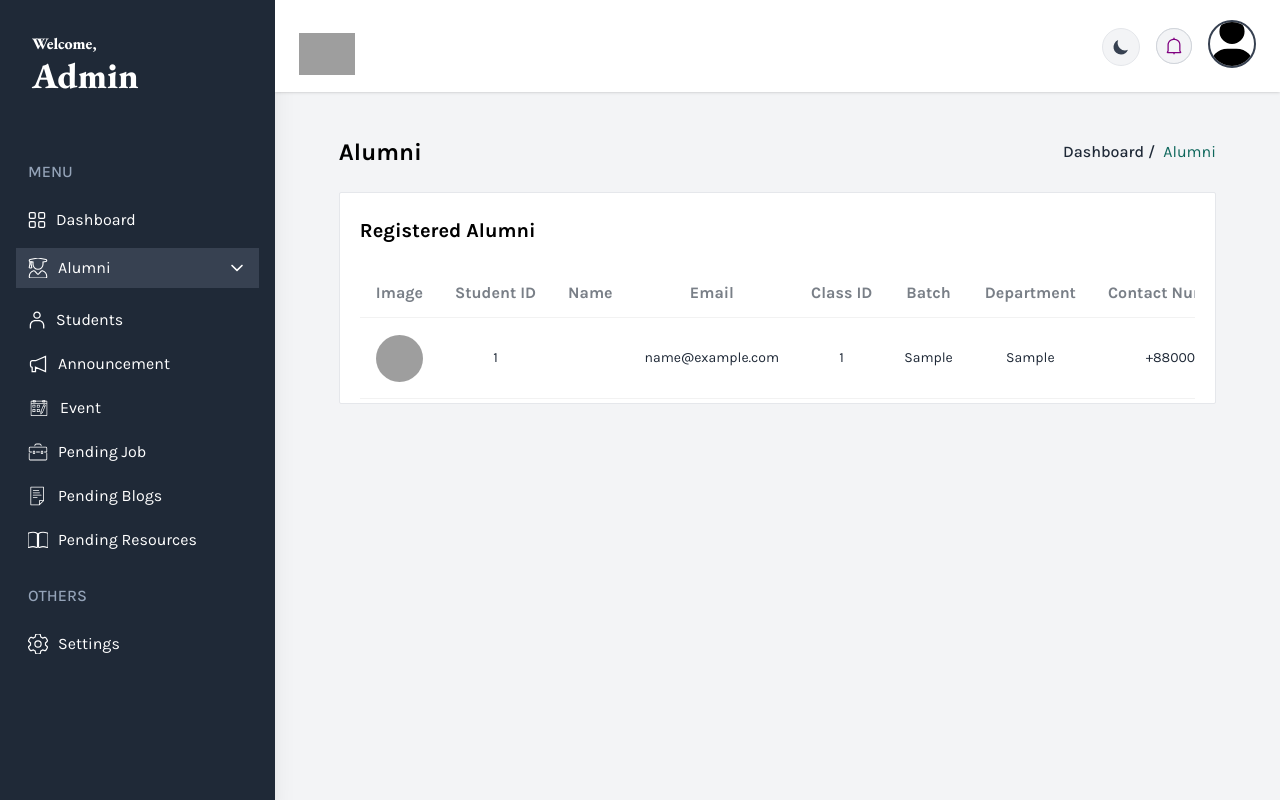
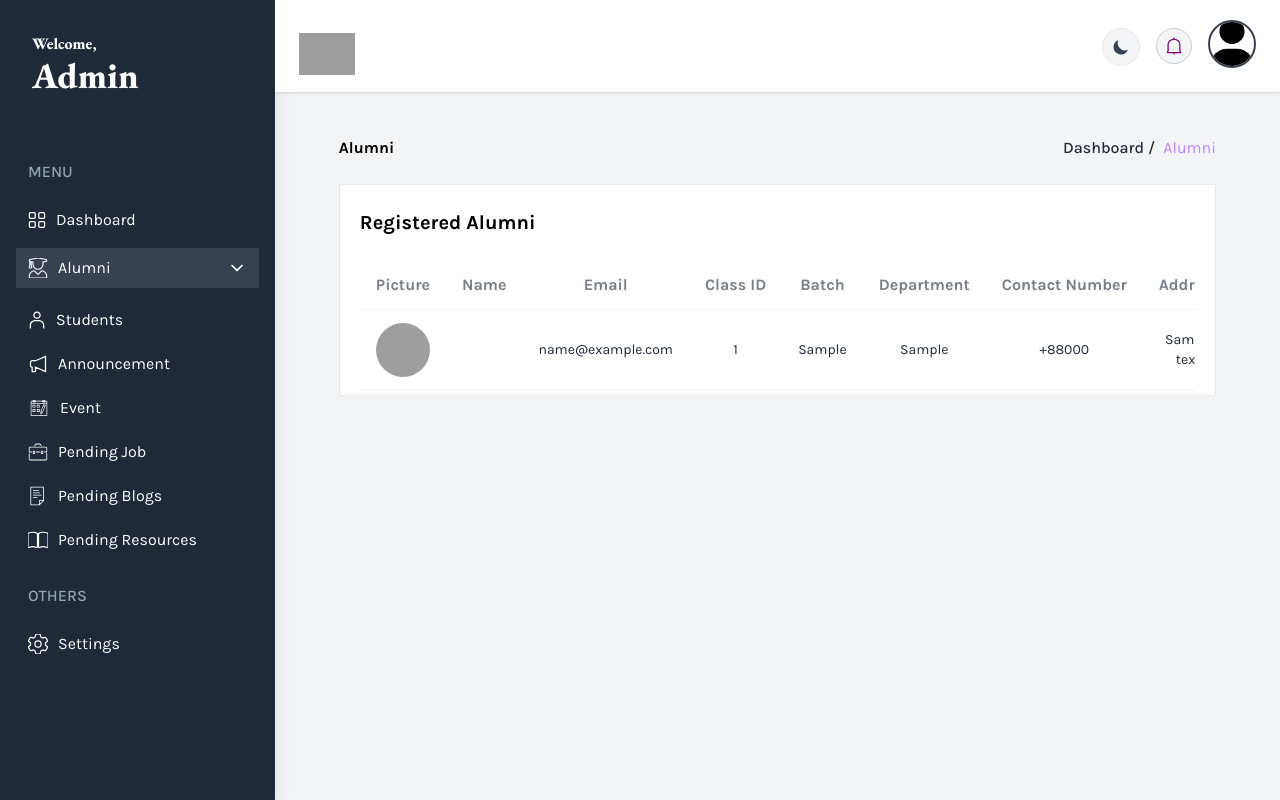
Before and after one commit to tasninanika/campus-connect, a PHP site: page /admin/a_alumni.php in a window 1280 px wide. Run offline with PHP 8.4, Linux system fonts and the light colour scheme; the visitor is signed in with stand-in values (Sample User, id 1); tables that the repository leaves empty or names only in its code hold one stand-in row (values such as "Sample post"); data that the repository does not hold is empty; some libraries are stand-ins or nearby versions; grey boxes are pictures that could not be loaded.

Commit message:
updated pending_alumni.php

```diff
--- a/admin/a_alumni.php
+++ b/admin/a_alumni.php
@@ -615,16 +615,16 @@
                 <div class="mx-auto max-w-242.5">
                     <!-- Breadcrumb Start -->
                     <div class="mb-6 flex flex-col gap-3 sm:flex-row sm:items-center sm:justify-between">
-                        <h2 class="text-title-md2 text-2xl font-bold text-black dark:text-white">
+                        <h2 class="text-title-md2 text-base font-bold text-black dark:text-white">
                             Alumni
                         </h2>
 
                         <nav>
                             <ol class="flex items-center gap-2">
                                 <li>
-                                    <a class="font-medium" href="a_dashboard.php">Dashboard /</a>
+                                    <a class="font-medium dark:text-white" href="a_dashboard.php">Dashboard /</a>
                                 </li>
-                                <li class="text-[#0E675C]">Alumni</li>
+                                <li class="text-purple-400">Alumni</li>
                             </ol>
                         </nav>
                     </div>
@@ -633,7 +633,7 @@
                 </div>
                 <!-- Alumni -->
                 <div
-                    class="rounded-sm border border-stroke bg-white px-5 pb-2.5 pt-6 shadow-default dark:border-strokedark dark:bg-boxdark sm:px-7.5 xl:pb-1">
+                    class="rounded-sm border border-stroke bg-white px-5 pb-2.5 pt-6 shadow-default dark:border-gray-700 dark:bg-gray-800 sm:px-7.5 xl:pb-1">
                     <h4 class="mb-6 text-xl font-bold text-black dark:text-white">
                         Registered Alumni
                     </h4>
@@ -642,8 +642,7 @@
                             <!-- head -->
                             <thead>
                                 <tr class="text-base">
-                                    <th>Image</th>
-                                    <th>Student ID</th>
+                                    <th>Picture</th>
                                     <th>Name</th>
                                     <th>Email</th>
                                     <th>Class ID</th>
@@ -667,10 +666,9 @@
                                 <!-- row 1 -->
                                 <tr>
                                     <td>
-                                        <img src="../images/upload/<?php echo $row["id_photo"]; ?>" alt="Avatar"
+                                        <img src="../upload/images/<?php echo $row["id_photo"]; ?>" alt="Avatar"
                                             class="mask mask-circle h-14 w-14" />
                                     </td>
-                                    <td><?php echo $row["u_id"]; ?></td>
                                     <td><?php echo $row["first_Name"]; ?> <?php echo $row["last_Name"]; ?></td>
                                     <td><?php echo $row["email"]; ?></td>
                                     <td><?php echo $row["class_id"]; ?></td>
--- a/admin/pending_alumni.php
+++ b/admin/pending_alumni.php
@@ -647,7 +647,7 @@
                         <table class="table font-family-karla text-center">
                             <!-- head -->
                             <thead>
-                                <tr class="text-sm">
+                                <tr class="text-sm dark:text-white">
                                     <th>Picture</th>
                                     <th>Name</th>
                                     <th>Email</th>
@@ -670,7 +670,7 @@
 							?>
                             <tbody id="myTable">
                                 <!-- row 1 -->
-                                <tr>
+                                <tr class="dark:text-white dark:border-gray-700">
                                     <td>
                                         <img src="../upload/images/<?php echo $row["id_photo"]; ?>" alt="Avatar"
                                             class="mask mask-circle h-14 w-14" />
```
Also changed, not shown: upload/images/20241230121830_person-4.png (added).
